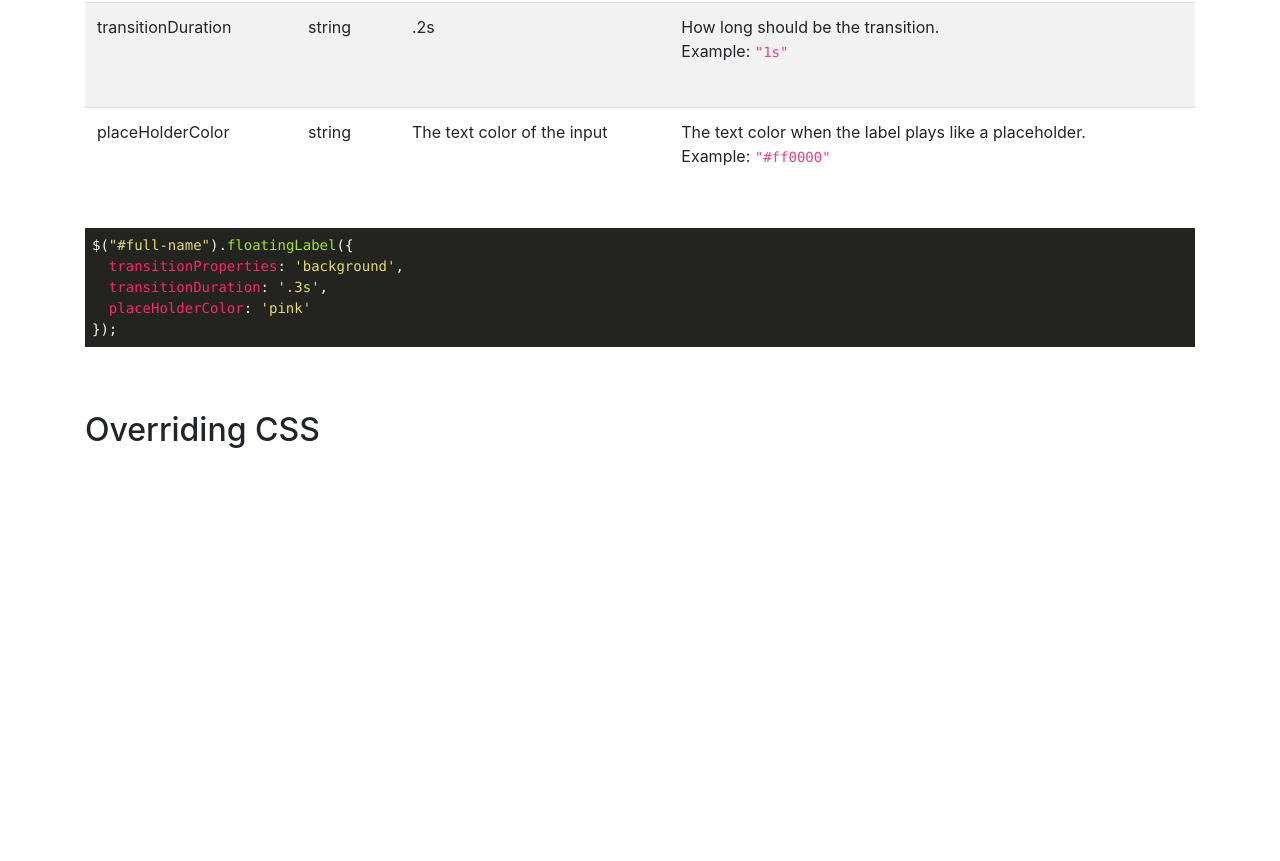
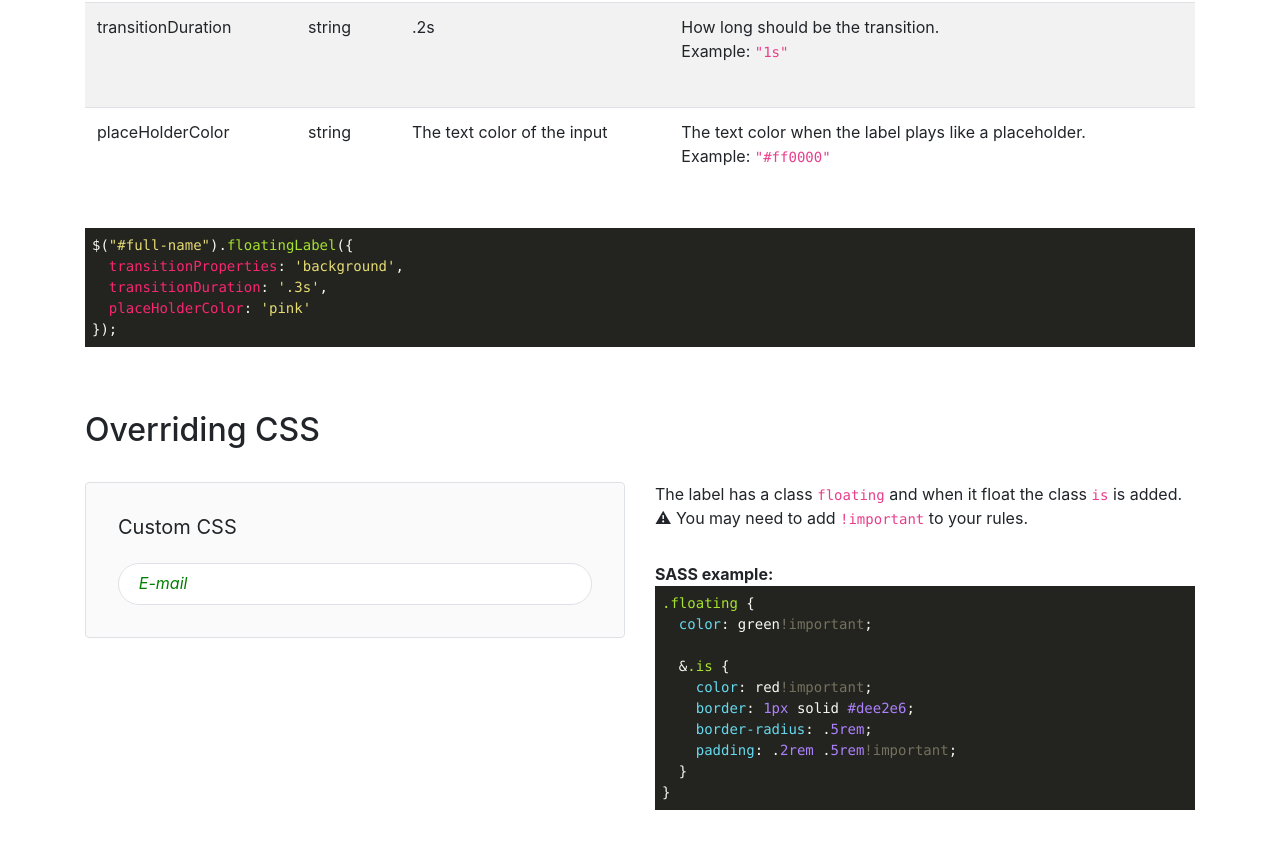
Before and after one commit to hotgeart/floating-label, a plain HTML site: page index.html in a window 1280 px wide. Shown: the part 1244-2105 px from the top of the page. Before the commit the page ends 1886 px from the top, so only its background shows below. Drawn offline with nearby package versions, Linux system fonts and the light colour scheme.

Commit message:
custom css

```diff
--- a/demo.scss
+++ b/demo.scss
@@ -21,15 +21,15 @@ p {
 .h5 {
   font-weight: 400;
 }
-#basic {
-  height: 14rem;
+#custom, #basic {
+  min-height: 14rem;
   padding: 2rem;
   margin-bottom: 2rem;
   border: 1px solid #ced4da;
   border-radius: .25rem;
 }
 #dark {
-  height: 14rem;
+  min-height: 14rem;
   color: white;
   padding: 2rem;
   margin-bottom: 2rem;
@@ -58,7 +58,7 @@ p {
 }
 
 #material {
-  height: 14rem;
+  min-height: 14rem;
   padding: 2rem;
   margin-bottom: 2rem;
   border: 1px solid #ced4da;
@@ -79,3 +79,34 @@ p {
     }
   }
 }
+
+#custom {
+  min-height: auto;
+  background: #fafafa;
+  border: 1px solid #dee2e6;
+
+  input {
+    appearance: none;
+    box-shadow: 0 0 0;
+    padding: .5rem 1.3rem;
+    border: 1px solid #dee2e6;
+    border-radius: 2rem;
+    display: block;
+    width: 100%;
+
+    &:focus {
+      outline: 0;
+    }
+  }
+
+  .floating {
+    color: green!important;
+
+    &.is {
+      color: red!important;
+      border: 1px solid #dee2e6;
+      border-radius: .5rem;
+      padding: .2rem .5rem!important;
+    }
+  }
+}
--- a/floating-label.js
+++ b/floating-label.js
@@ -7,6 +7,7 @@
 
 (function($) {
   $.fn.floatingLabel = function(options) {
+    console.log(this);
     this.each(function() {
       // Default variable
       var input = "#" + this.id;
@@ -41,7 +42,7 @@
           input.val().length > 0 ||
           forceFloat
         ) {
-          label.removeClass("not");
+          label.addClass("is");
           label.css({
             position: "absolute",
             top: 0,
@@ -65,7 +66,7 @@
           }
           // NOT floating
         } else {
-          label.addClass("not");
+          label.removeClass("is");
           label.css({
             position: "absolute",
             top: input.css("padding-top"),
--- a/index.html
+++ b/index.html
@@ -52,7 +52,7 @@
             </div>
             <div class="col-md-4">
               <div id="material">
-                  <h3 class="h5 mb-4">Material Example</h3>
+                <h3 class="h5 mb-4">Material Example</h3>
                 <div class="mb-4">
                   <label for="fullname-3">Full Name</label>
                   <input type="text" id="fullname-3" autocomplete="off" value="Thomas Mester">
@@ -132,15 +132,33 @@
   placeHolderColor: 'pink'
 });</code></pre>
 
-        <h2>Overriding CSS</h2>
+          <h2>Overriding CSS</h2>
 
-        <div class="row">
-          <div class="col">
-            <div id="override">
+          <div class="row">
+            <div class="col-md-6">
+              <div id="custom">
+                <h3 class="h5 mb-4">Custom CSS</h3>
+                <div>
+                  <label for="email-4">E-mail</label>
+                  <input type="text" id="email-4" autocomplete="off">
+                </div>
+              </div>
+            </div>
+            <div class="col-md-6">
+              <p>The label has a class <code>floating</code> and when it float the class <code>is</code> is added.<br>⚠ You may need to add <code>!important</code> to your rules.</p>
+              <strong>SASS example:</strong>
+<pre><code class="scss">.floating {
+  color: green!important;
 
+  &.is {
+    color: red!important;
+    border: 1px solid #dee2e6;
+    border-radius: .5rem;
+    padding: .2rem .5rem!important;
+  }
+}</code></pre>
             </div>
           </div>
-        </div>
 
         </div>
       </div>
@@ -152,7 +170,9 @@
     <script>
     $( document ).ready(function() {
       hljs.initHighlightingOnLoad();
-      $("#basic input, #material input").floatingLabel();
+      $("#basic input, #material input, #custom input").floatingLabel({
+        transition: false
+      });
       $("#dark input").floatingLabel({
         placeholderColor: "#dedede"
       });
```
Also changed, not shown: demo.css.
